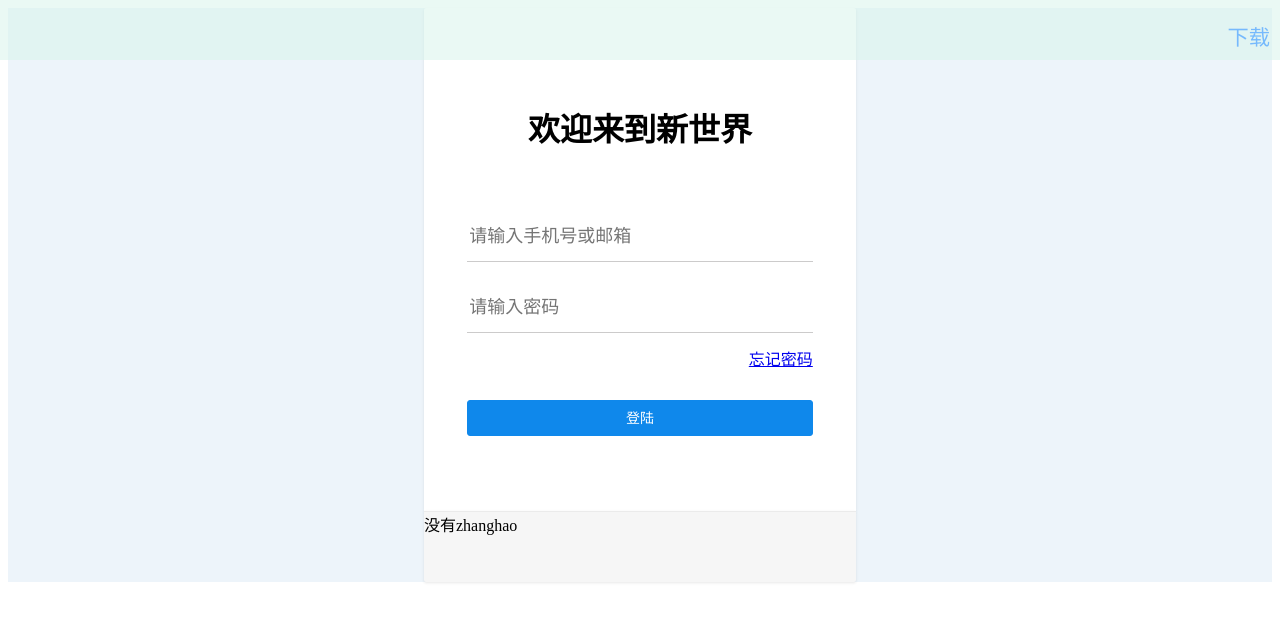
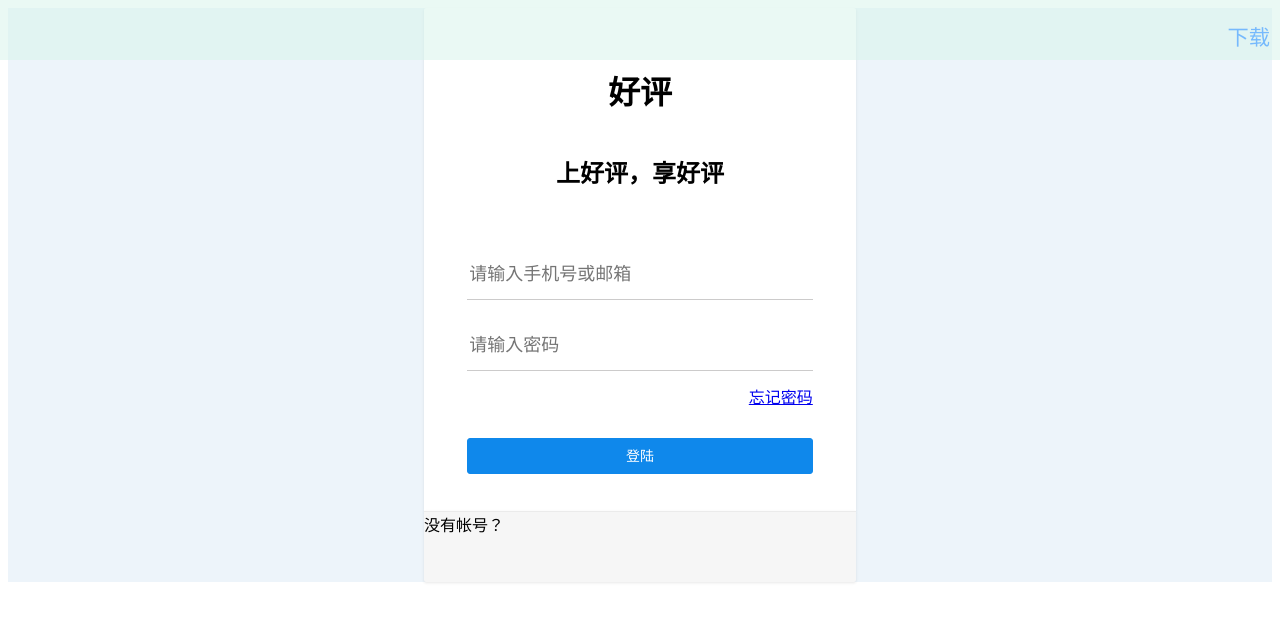
Before and after one commit to changhuaC/mark-paper-web, a Vue app: page / in a window 1280 px wide. Shown: the top 622 px of the page. Built offline with nearby package versions, Linux system fonts and the light colour scheme; the HTML template or start-up script is replaced by a standard one.

Commit message:
修改登录页

```diff
--- a/src/pages/index.vue
+++ b/src/pages/index.vue
@@ -1,14 +1,15 @@
 <template>
   <div class="index-container">
     <div class="login-container">
-      <h1 v-text="msg"></h1>
+      <h1 v-text="sitName"></h1>
+        <h2 v-text="slogan"></h2>
       <div class="form-container">
-        <form>
+        <form v-on:submit.prevent>
           <div class="user-account">
-            <input placeholder="请输入手机号或邮箱" type="text">
+            <input id="user-account" v-model="userAccount" v-on:focus="clearInfo" placeholder="请输入手机号或邮箱" type="text">
           </div>
           <div class="user-password">
-              <input placeholder="请输入密码" type="password">
+              <input id="user-password" v-model="userPassword" v-on:focus="clearInfo" placeholder="请输入密码" type="password">
           </div>
           <div class="find-password">
             <div>
@@ -16,13 +17,13 @@
             </div>
           </div>
           <div>
-              <button type="submit" class="button-login">登陆</button>
+              <button type="submit" v-on:click="login"  class="button-login">登陆</button>
           </div>
         </form>
       </div>
     </div>
     <div class="regist-container">
-      <div>没有zhanghao</div>
+        <div>没有帐号？</div>
         <div></div>
     </div>
   </div>
@@ -33,7 +34,29 @@
         name: 'index',
         data() {
             return {
-        msg: '欢迎来到新世界'
+                sitName: '好评',
+                slogan:'上好评，享好评',
+                userAccount:'',
+                userPassword:''
+            }
+        },
+        methods:{
+            login(){
+                if(this.userAccount.length<1){
+                    this.userAccount='请输入密码'
+                }
+                console.log(this.userAccount+this.userPassword)
+            },
+            clearInfo(event,target){
+                console.log(event)
+                console.log(target)
+                if(this.userAccount==='请输入密码'){
+                    this.userAccount=''
+                }
+            },
+            checkLoginInfo(){
+                console.log("checkLoginInfo")
+                return false
             }
         }
     }
```
Lines whose indentation alone changed are shown as unchanged.
